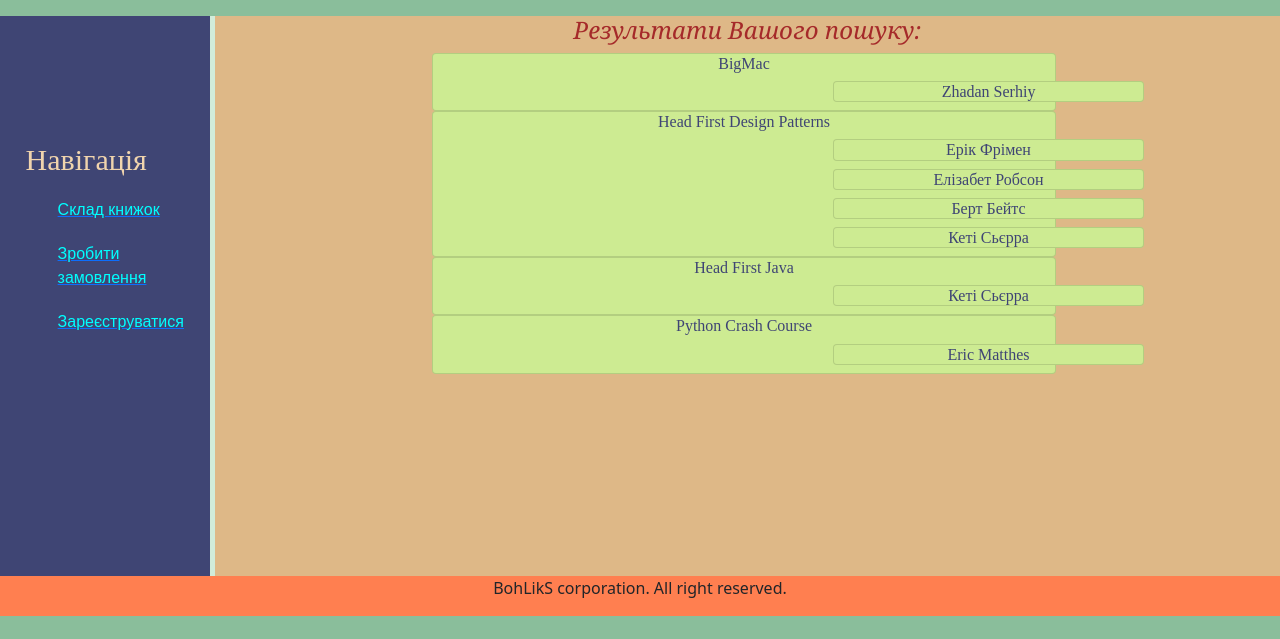
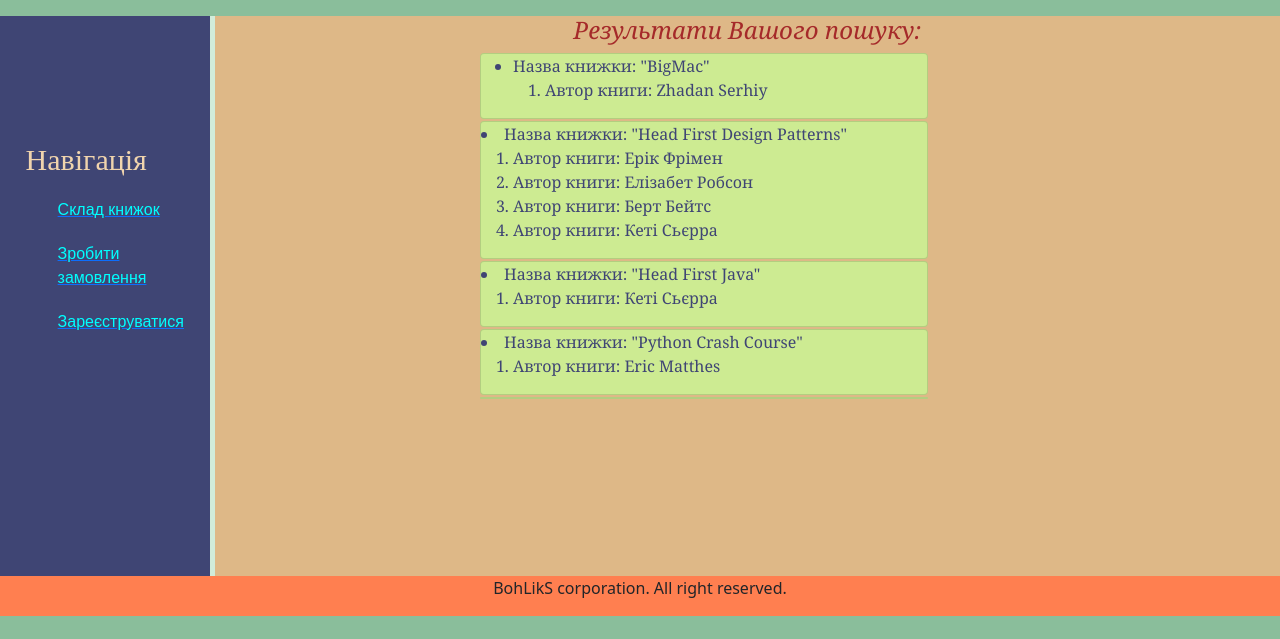
Before and after one commit to yatagan/ILS, a Django app: page /search/ in a window 1280 px wide. Shown: the part 104-743 px from the top of the page. Run offline with Django 4.2, Linux system fonts and the light colour scheme; data comes from the database, SQL or seed files in the repository.

Commit message:
solution CSS  core/index.html #10

```diff
--- a/core/static/core/css/core.css
+++ b/core/static/core/css/core.css
@@ -35,12 +35,6 @@
     background-color: burlywood;
 }
 
-main div {
-    color: chartreuse;
-    text-align: center;
-    font-family: serif;
-}
-
 main h4 {
     color: brown;
     text-align: center;
@@ -51,8 +45,11 @@
 main .card {
     color: #3f4574;
     background-color: rgb(205, 235, 146);
-    width: 50%;
-    margin-left: 25em;
+    width: 35%;
+    margin-left: 30em;
+    text-align: left;
+    font-family: Cambria, Cochin, Georgia, Times, 'Times New Roman', serif;
+    margin-bottom: 2px;
 }
 
 main .card-news {
--- a/core/templates/core/search_results.html
+++ b/core/templates/core/search_results.html
@@ -2,21 +2,25 @@
 
 {% block content %}
   <h4>Результати Вашого пошуку:</h4>
+  <div class="card">
+    <ul>
+      {% for book in books %}
+      <li>Назва книжки: "{{ book.title }}"</li>
+      <ol>
+        {% for author in book.authors.all %}
+          <li>Автор книги: {{ author.name }}</li>
+        {% endfor %}
+      </ol>
+    </ul>
+  </div>
 
-  <ol>
-    {% for book in books %}
-    <div class="card">
-      <h6>{{ book.title }}</h6>
-      <div>
-        {% for author in book.authors.all %}
-        <h6 class="card">{{ author.name }}</h6>
-        {% endfor %}
-      </div>
-    </div>
+  <div class="card">
     {% empty %}
-      <li><h5>No books have been added yet.</h5></li>
+      <p>Введіть данні для пошуку.</p>
     {% endfor %}
-  </ol>
+  </div>
+
+
 
 
 {% endblock content %}
```
Also changed, not shown: core/views.py (line endings or trailing spaces).
